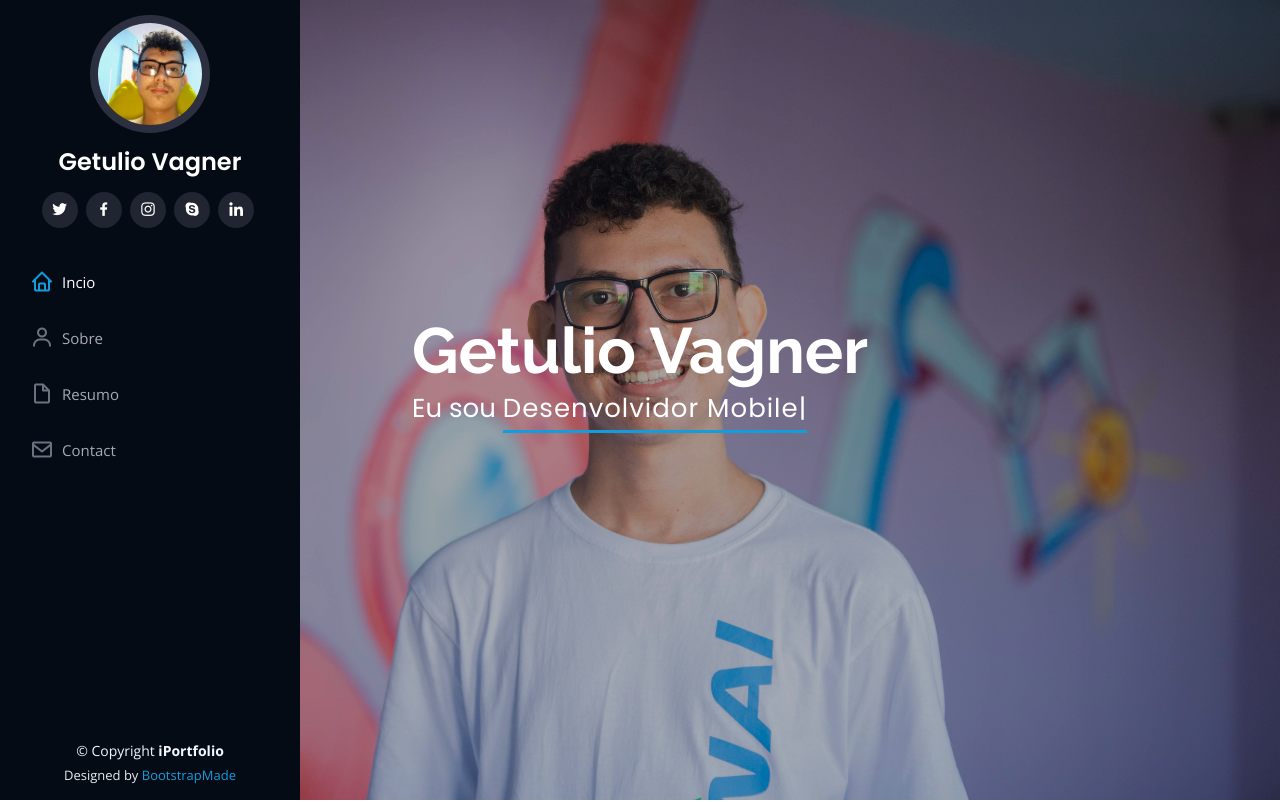
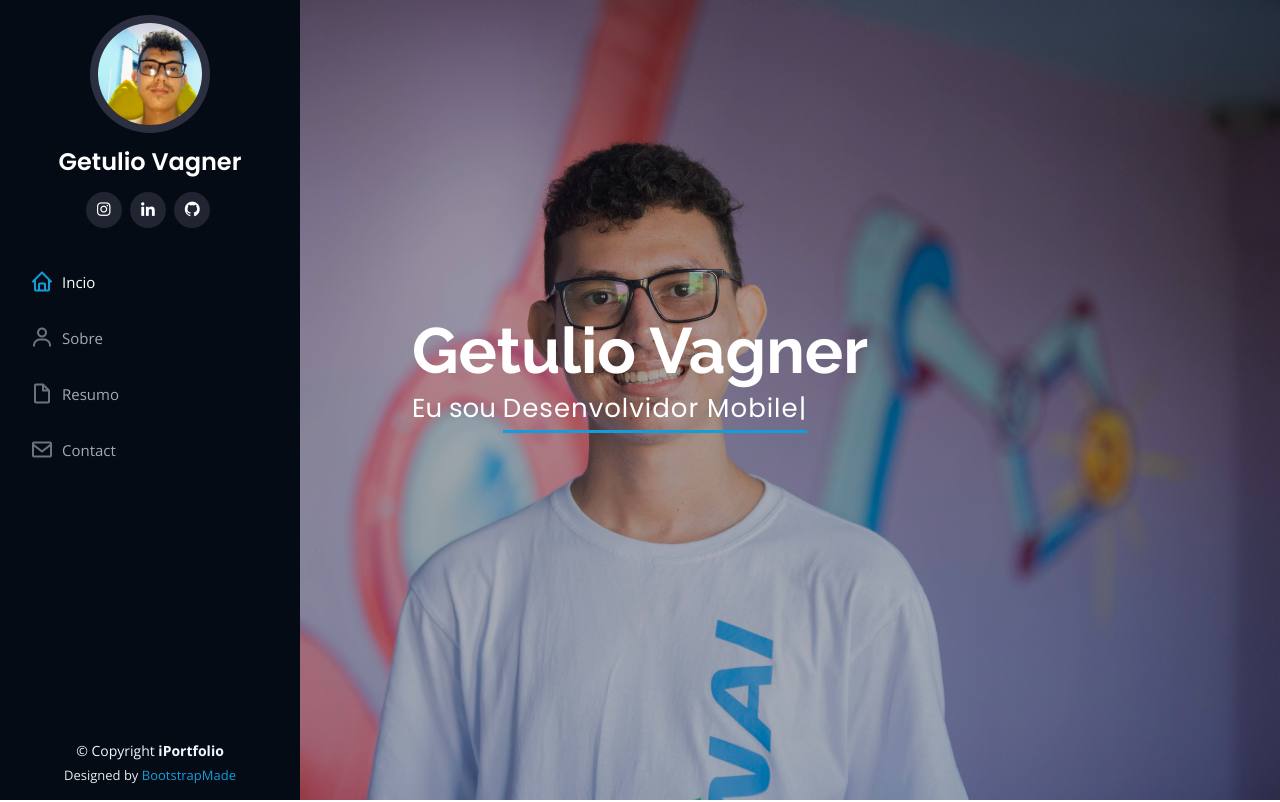
Before and after one commit to GetulioLT/Porti-GetulioLT, a plain HTML site: page index.html in a window 1280 px wide. Shown: the top 802 px of the page. Drawn offline with nearby package versions, Linux system fonts and the light colour scheme.

Commit message:
atualização de informações

```diff
--- a/index.html
+++ b/index.html
@@ -51,11 +51,9 @@
         <img src="assets/img/profile-img.jpg" alt="" class="img-fluid rounded-circle">
         <h1 class="text-light"><a href="index.html">Getulio Vagner</a></h1>
         <div class="social-links mt-3 text-center">
-          <a href="#" class="twitter"><i class="bx bxl-twitter"></i></a>
-          <a href="#" class="facebook"><i class="bx bxl-facebook"></i></a>
           <a href="#" class="instagram"><i class="bx bxl-instagram"></i></a>
-          <a href="#" class="google-plus"><i class="bx bxl-skype"></i></a>
-          <a href="#" class="linkedin"><i class="bx bxl-linkedin"></i></a>
+          <a href="https://www.linkedin.com/in/getulio-vagner-117341186" class="linkedin"><i class="bx bxl-linkedin"></i></a>
+          <a href="https://github.com/GetulioLT" class="github"><i class="bx bxl-github"></i></a>
         </div>
       </div>
 
```
